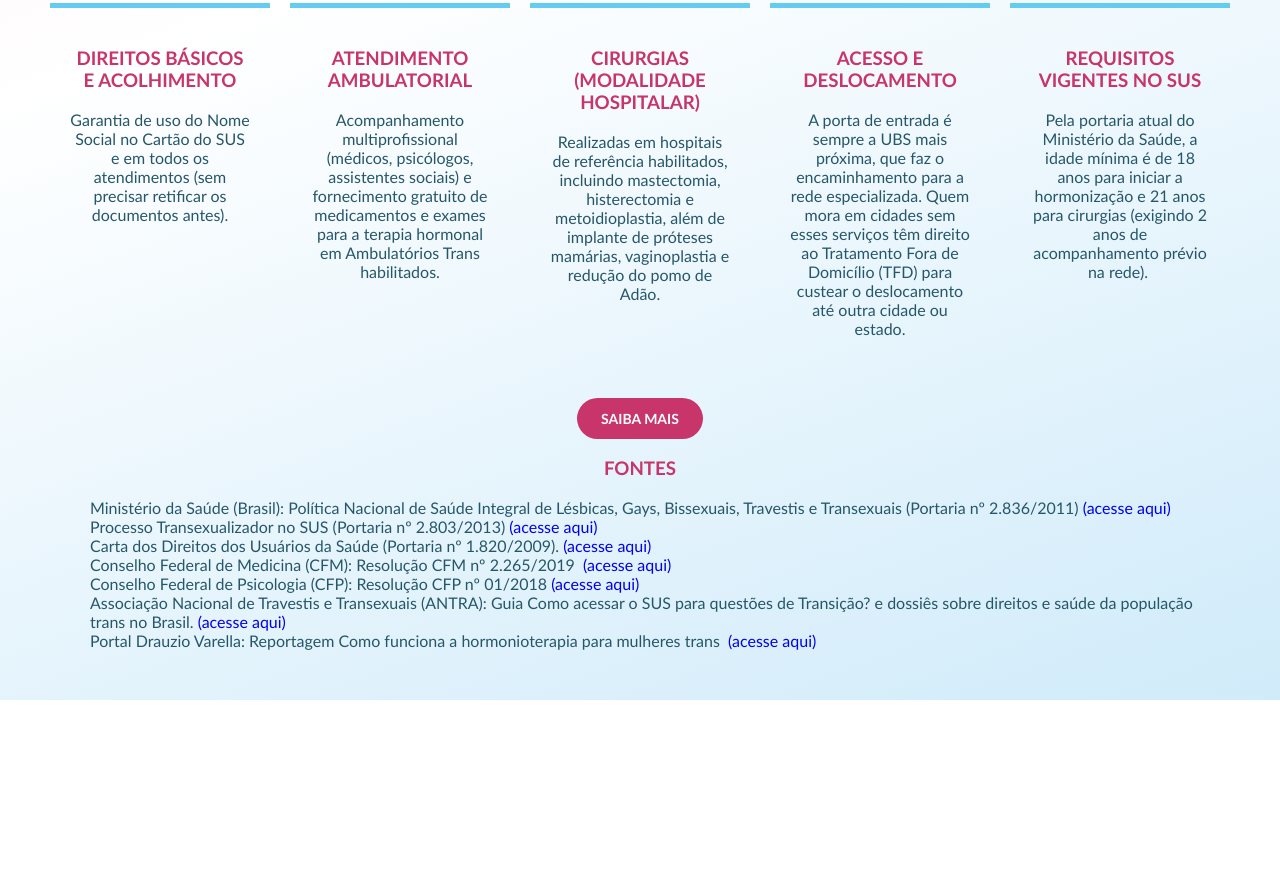
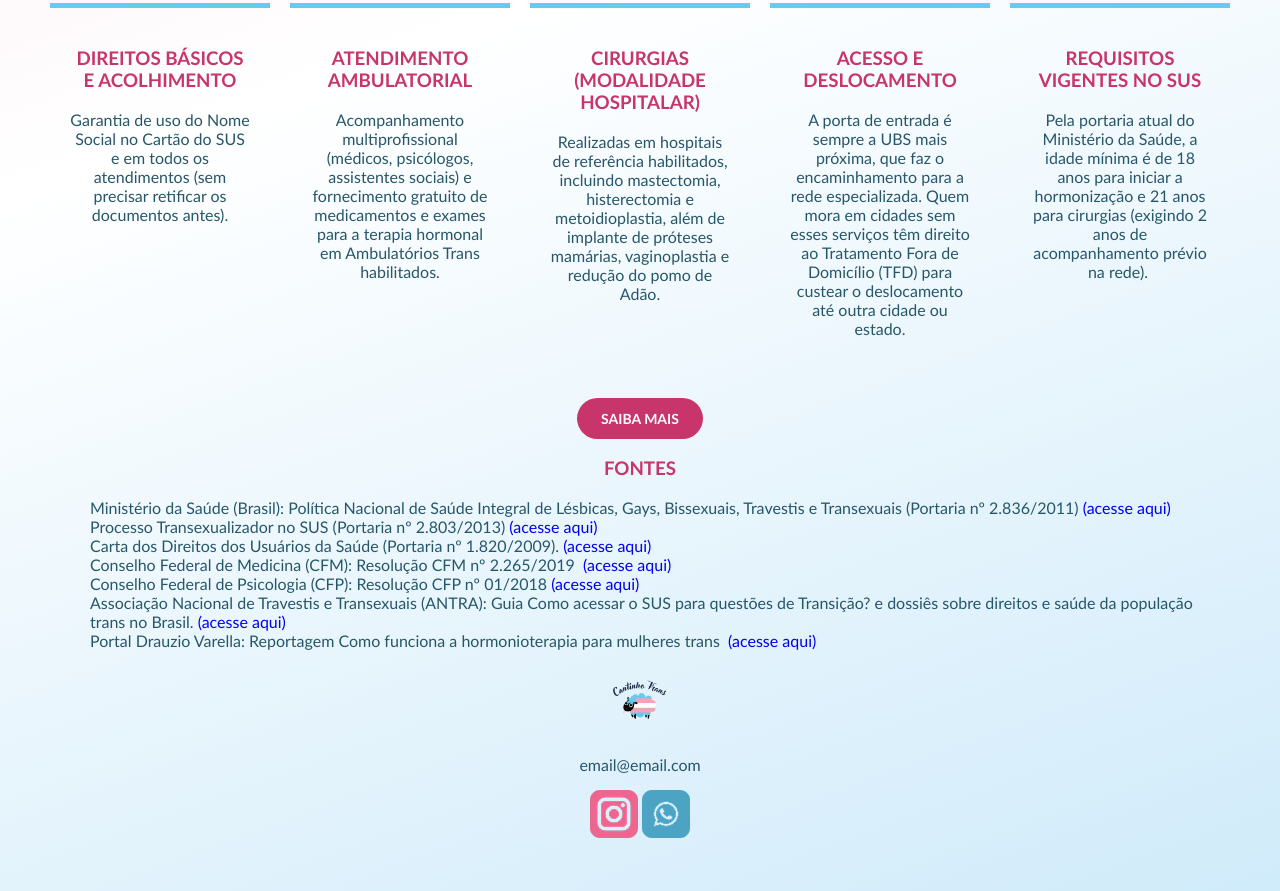
Before and after one commit to GabrielHebertReis/site-cantinho-trans, a plain HTML site: page saude.html in a window 1280 px wide. Shown: the part 967-1858 px from the top of the page. Before the commit the page ends 1667 px from the top, so only its background shows below. Drawn offline with Linux system fonts and the light colour scheme.

Commit message:
adição de cabeçalho e rodapé

```diff
--- a/saude.html
+++ b/saude.html
@@ -6,8 +6,8 @@
     <title>Saúde</title>
     <link rel="stylesheet" href="css/style.css">
 </head>
-<body>
-    <header>
+<header>
+    <div class="cabecalho-conteudo">
         <nav class="navegacao">
             <a href="index.html">
                 <img class = logo src="imgs/logo.png" alt="ovelha com listras azul, rosa e branco">
@@ -17,7 +17,9 @@
             <a href="apoie.html">apoie</a>
             <a class="botao" href="participe.html">participe</a>
         </nav>
-    </header>
+    </div>
+</header>
+<body>
     <main>
         <nav class="breadcrumb">
             <a href="index.html">Início</a>
@@ -105,5 +107,12 @@
     </main>
 </body>
 <footer>
-
+    <div class="elemento-rodape">
+        <img class = logo src="imgs/logo.png" alt="ovelha com listras azul, rosa e branco">
+        <p>email@email.com</p>
+    </div>
+    <div class="elemento-rodape">
+        <a href="https://www.instagram.com/cantinhotrans/"><img class = social src="imgs/instagram.png" alt="marca do instagram"></a>
+        <a href="https://l.instagram.com/?u=https%3A%2F%2Fchat.whatsapp.com%2FCuYcqcary4wD2QZe1XbQFm%3Fmode%3Dgi_t%26utm_source%3Dig%26utm_medium%3Dsocial%26utm_content%3Dlink_in_bio%26fbclid%3DPAZXh0bgNhZW0CMTEAcGRvZgJzcnRjBmFwcF9pZA85MzY2MTk3NDMzOTI0NTkAAafUM6Kb_hfI3GpSJvwKGAon6IhVgdKncADQmHkkzFZ2V45iGBwWbbtCoXw19w_aem_iNTuTZfYdKugGwPlQZglpA&e=AUCg2KX9hMz73aWXbOHQvkngitAx23NJaY23C-wXv7vj5NgvLKjV5IG2u9CWQtM1GLsVpsHq2x0MAuzkjI-Tylka9reaZH46pFgGRhgQn8hdHarAgOx3PRAvtgzSnRHGqd_DlOvei_XYr-wUG-U6pT8"><img class = social src="imgs/whatsapp.png" alt="marca do whatsapp"></a>
+    </div>
 </footer>
```
